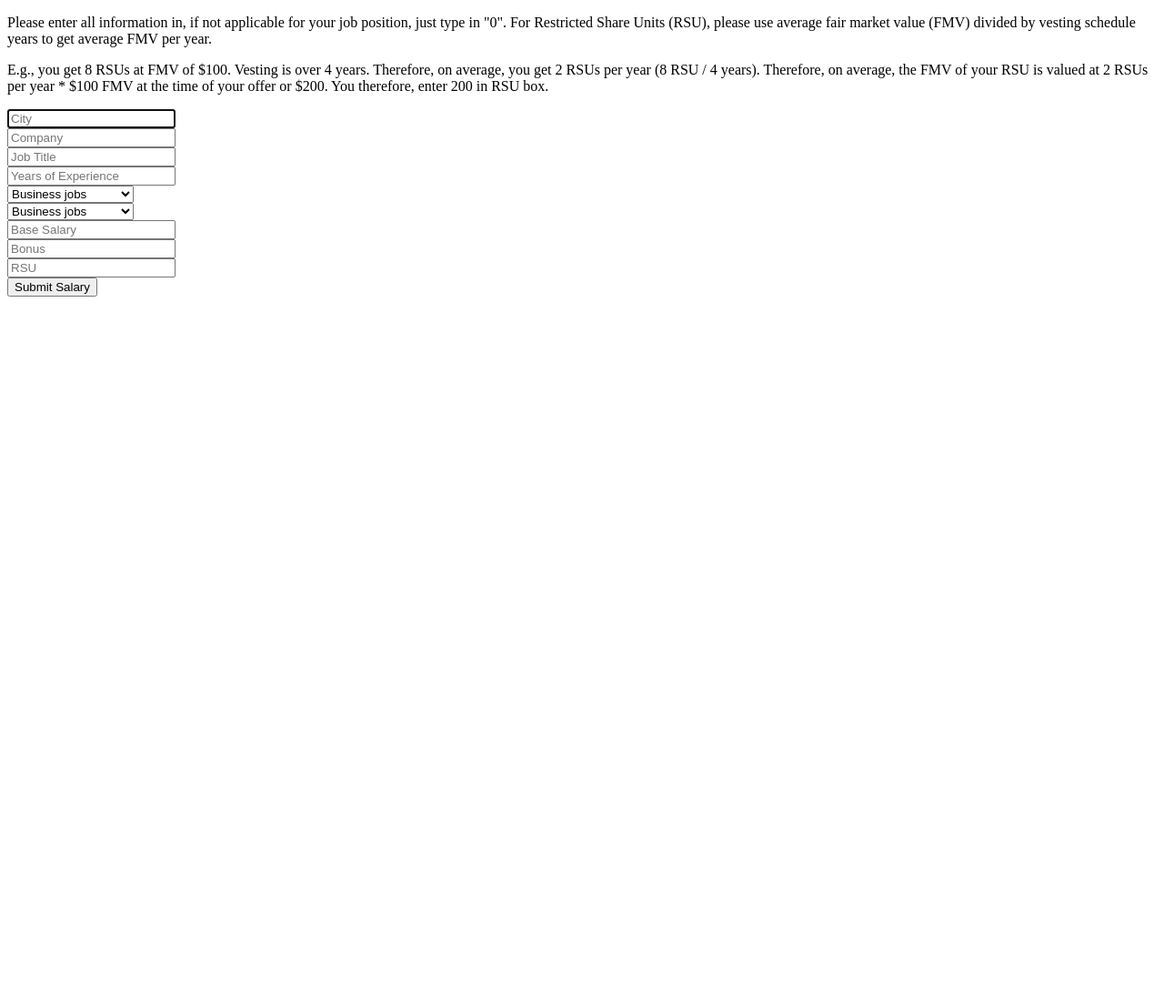
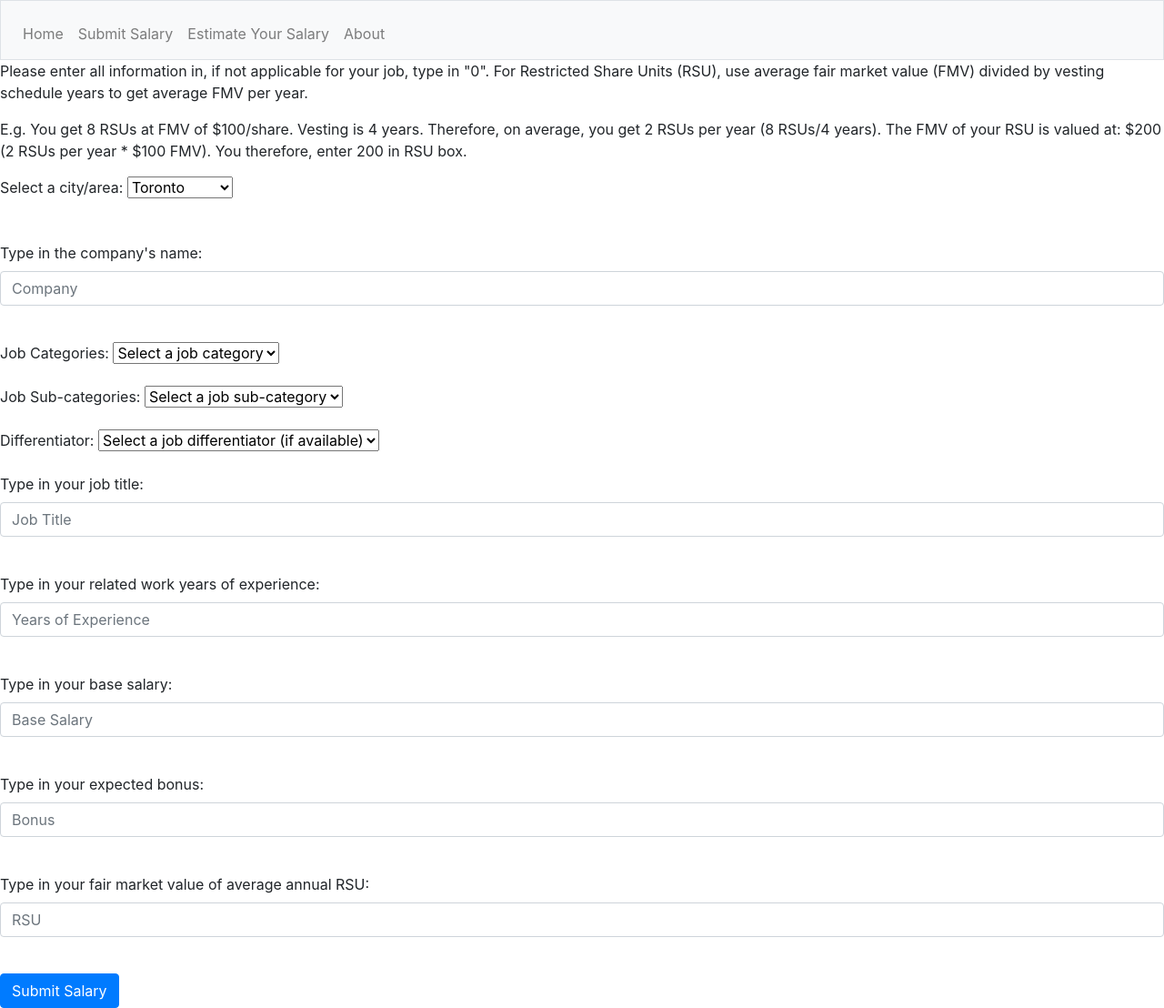
Before and after one commit to maknelso/CS50, a Flask app: template Maple_Salary/templates/submit_salary.html in a window 1280 px wide. Shown: the whole page at 91% size. Before the commit the page ends 326 px from the top, so only its background shows below. Run offline with Flask 2, Linux system fonts and the light colour scheme; the template is opened without the code that fills it, so the values that code supplies are empty; some libraries are stand-ins or nearby versions.

Commit message:
Update submit_salary.html

```diff
--- a/Maple_Salary/templates/submit_salary.html
+++ b/Maple_Salary/templates/submit_salary.html
@@ -1,59 +1,139 @@
-<!DOCTYPE html>
+{% extends "layoutfp.html" %}
 
-<html lang="en">
-    <head>
-        <title>Submit Salary</title>
-    </head>
-    <body>
+{% block title %}
+    : Submit Salary
+{% endblock %}
+
+{% block body %}
         <p>
-           Please enter all information in, if not applicable for your job position, just type in "0".
-           For Restricted Share Units (RSU), please use average fair market value (FMV) divided by vesting schedule years to get average FMV per year.
+           Please enter all information in, if not applicable for your job, type in "0".
+           For Restricted Share Units (RSU), use average fair market value (FMV) divided by vesting schedule years to get average FMV per year.
         </p>
         <p>
-           E.g., you get 8 RSUs at FMV of $100. Vesting is over 4 years. Therefore, on average, you get 2 RSUs per year (8 RSU / 4 years).
-           Therefore, on average, the FMV of your RSU is valued at 2 RSUs per year * $100 FMV at the time of your offer or $200.
-           You therefore, enter 200 in RSU box.
+           E.g. You get 8 RSUs at FMV of $100/share. Vesting is 4 years. Therefore, on average, you get 2 RSUs per year (8 RSUs/4 years).
+           The FMV of your RSU is valued at: $200 (2 RSUs per year * $100 FMV). You therefore, enter 200 in RSU box.
         </p>
         <form action="/submit_salary" method="post">
+
+            <!-- drop down menu for city and area -->
             <div class="form-group">
-                <input autocomplete="off" autofocus class="form-control" name="city" placeholder="City" type="text">
+                <label for="user">Select a city/area:</label>
+                <select name="city" id="city">
+                    <option selected="Toronto">Toronto</option>
+                    <option value="Calgary">Calgary</option>
+                    <option value="Edmonton">Edmonton</option>
+                    <option value="Montreal">Montreal</option>
+                    <option value="Ottawa">Ottawa</option>
+                    <option value="Quebec City">Quebec City</option>
+                    <option value="Regina">Regina</option>
+                    <option value="Saskatoon">Saskatoon</option>
+                    <option value="Toronto">Toronto</option>
+                    <option value="Vancouver">Vancouver</option>
+                    <option value="Winnipeg">Winnipeg</option>
+                </select>
             </div>
+            <br>
+
             <div class="form-group">
+                <label for="user">Type in the company's name:</label>
                 <input class="form-control" name="company" placeholder="Company" type="text">
             </div>
+            <br>
+
+        <!-- Cascading drop down menu for jobs, job categories, and differentiator -->
+        <meta name="viewport" content="width=device-width, initial-scale=1">
+        <script>
+        var subjectObject = {
+          "Business Jobs": {
+            "Accounting": ["CPA", "non-CPA"],
+            "Economics": ["N/A"],
+            "Finance": ["CFA", "non-CFA"],
+            "Investment Banking": ["Bulge Bracket", "Non-Bulge Bracket"],
+            "Marketing": ["N/A"],
+            "Management Consulting": ["MBB", "Non-MBB"],
+          },
+          "Tech jobs": {
+            "Software Engineer": ["N/A"],
+            "Data Scientist": ["N/A"],
+            "Product Manager": ["N/A"]
+          },
+          "Other jobs": {
+            "Construction": ["N/A"],
+            "Dentist": ["N/A"],
+            "Nurse": ["N/A"],
+            "Legal": ["N/A"],
+            "Sales": ["N/A"]
+          }
+        }
+        window.onload = function() {
+          var subjectSel = document.getElementById("jcategory");
+          var topicSel = document.getElementById("jsubcategory");
+          var chapterSel = document.getElementById("jdiffer");
+          for (var x in subjectObject) {
+            subjectSel.options[subjectSel.options.length] = new Option(x, x);
+          }
+          subjectSel.onchange = function() {
+            //empty Chapters- and Topics- dropdowns
+            chapterSel.length = 1;
+            topicSel.length = 1;
+            //display correct values
+            for (var y in subjectObject[this.value]) {
+              topicSel.options[topicSel.options.length] = new Option(y, y);
+            }
+          }
+          topicSel.onchange = function() {
+            //empty Chapters dropdown
+            chapterSel.length = 1;
+            //display correct values
+            var z = subjectObject[subjectSel.value][this.value];
+            for (var i = 0; i < z.length; i++) {
+              chapterSel.options[chapterSel.options.length] = new Option(z[i], z[i]);
+            }
+          }
+        }
+        </script>
+        </head>
+        <body>
+        <form name="form1" id="form1" action="/action_page.php">
+        Job Categories: <select name="jcategory" id="jcategory">
+            <option value="" selected="selected">Select a job category</option>
+          </select>
+          <br><br>
+        Job Sub-categories: <select name="jsubcategory" id="jsubcategory">
+            <option value="" selected="selected">Select a job sub-category</option>
+          </select>
+          <br><br>
+        Differentiator: <select name="jdiffer" id="jdiffer">
+            <option value="" selected="selected">Select a job differentiator (if available)</option>
+          </select>
+          <br><br>
+         <!-- end of cascading drop down menu -->
+
             <div class="form-group">
+                <label for="user">Type in your job title:</label>
                 <input class="form-control" name="title" placeholder="Job Title" type="text">
             </div>
+            <br>
             <div class="form-group">
+                <label for="user">Type in your related work years of experience:</label>
                 <input class="form-control" name="yoe" placeholder="Years of Experience" type="text">
             </div>
-            <!-- Creating Cascading Dropdown List -->
-            <!-- Below is a dropdown menu for categories -->
+            <br>
             <div class="form-group">
-                <select name="category" id="category">
-                    <option value="business">Business jobs</option>
-                    <option value="tech">Tech jobs</option>
-                    <option value="others">Other category jobs</option>
-                </select>
-            </div>
-             <!-- Below is a dropdown menu for sub-categories -->
-            <div class="form-group">
-                <select name="category" id="category">
-                    <option value="business">Business jobs</option>
-                    <option value="tech">Tech jobs</option>
-                    <option value="others">Other category jobs</option>
-                </select>
-            </div>
-            <div class="form-group">
+                <label for="user">Type in your base salary:</label>
                 <input class="form-control" name="base_salary" placeholder="Base Salary" type="text">
             </div>
+            <br>
             <div class="form-group">
+                <label for="user">Type in your expected bonus:</label>
                 <input class="form-control" name="bonus" placeholder="Bonus" type="text">
             </div>
+            <br>
             <div class="form-group">
-                <input class="form-control" name="RSU" placeholder="RSU" type="text">
+                <label for="user">Type in your fair market value of average annual RSU:</label>
+                <input class="form-control" name="rsu" placeholder="RSU" type="text">
             </div>
+            <br>
             <button class="btn btn-primary" type="submit">Submit Salary</button>
         </form>
-    </body>
-</html>
+{% endblock %}
```
